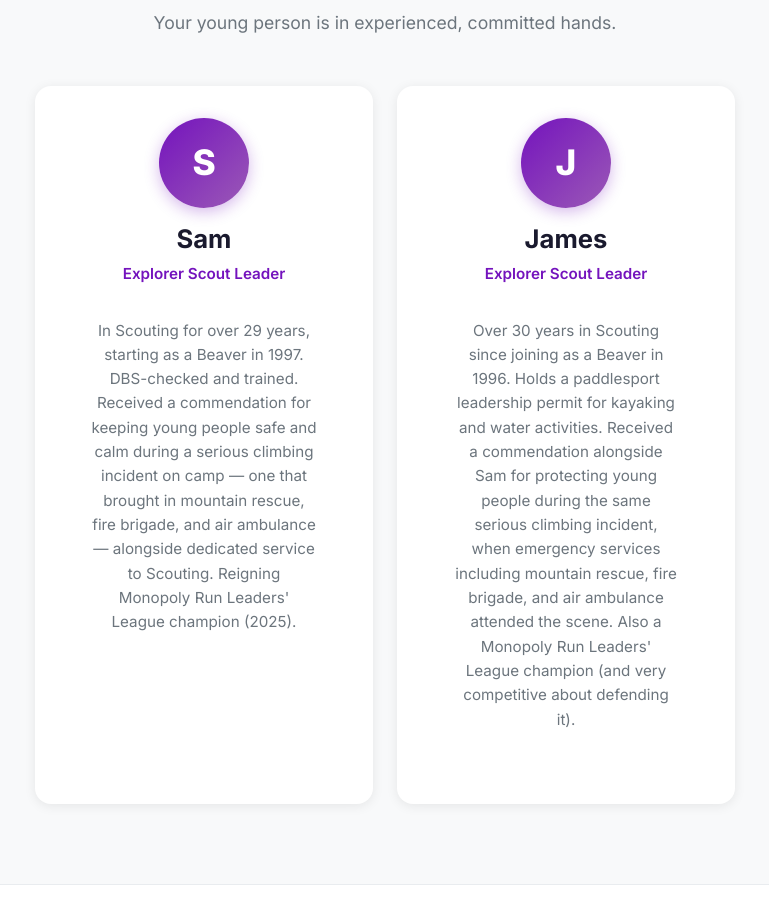
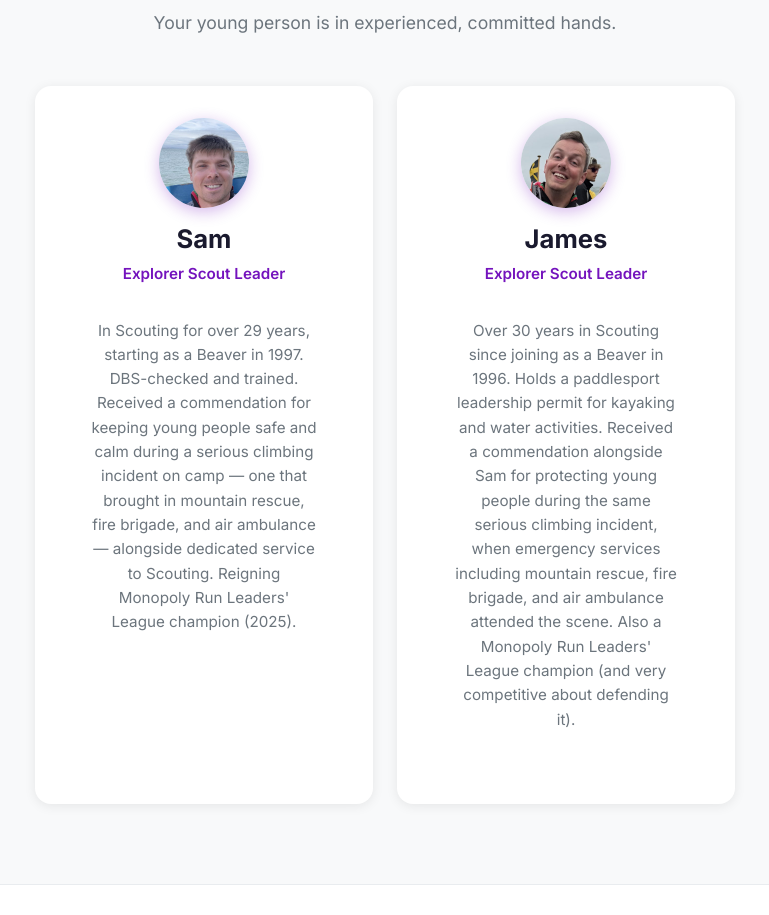
Before and after one commit to mrapoc/Triffidesu-website, a website: page index.html in a window 1280 px wide. Shown: the part 5333-6248 px from the top of the page, without its empty margins (255-1024 px from the left). Drawn offline with Linux system fonts and the light colour scheme; no server answers.

Commit message:
Add photos for both leaders (#5)
Replaces the "S" and "J" initials on the Meet the Leaders cards.

Sam's was picked by cropping each of the four supplied photos to the circle it
would actually render as, rather than judging them full size — which changed the
answer. The lighthouse selfie has the best expression but his face runs to the
right edge of the frame, so no square crop centres it.

Both photos carried EXIF orientation 6, so the rotation is baked into the pixels
rather than left to the viewer to honour, and both carried camera and GPS blocks
that are stripped on re-encode. Cropped to head and shoulders with the necker in
frame and the children in the source frames outside the crop, then resized to
360px for a 90px slot — 3.2MB and 3.5MB down to 21KB and 25KB.

A .leader-photo class matches .leader-avatar exactly, so the two cards sit
level. The initial style is unused on this page now but stays for any leader
added later.

```diff
--- a/css/style.css
+++ b/css/style.css
@@ -1459,6 +1459,17 @@ body.lightbox-open {
   box-shadow: 0 4px 15px rgba(116, 19, 189, 0.3);
 }
 
+/* Same circle as the initial above, so a leader with a photo and one without
+   still sit level beside each other. */
+.leader-photo {
+  width: 90px;
+  height: 90px;
+  margin: 0 auto 1rem;
+  border-radius: 50%;
+  object-fit: cover;
+  box-shadow: 0 4px 15px rgba(116, 19, 189, 0.3);
+}
+
 /* ===== CLS PREVENTION ===== */
 .instagram-feed-area {
   min-height: 400px;
--- a/index.html
+++ b/index.html
@@ -342,13 +342,13 @@
       </div>
       <div class="activity-grid" style="max-width: 700px; margin: 0 auto;">
         <div class="activity-card" style="text-align: center; padding: 2rem;">
-          <div class="leader-avatar">S</div>
+          <img src="images/sam.jpg" alt="Sam, Explorer Scout Leader at Triffid Explorer Scouts" class="leader-photo" width="90" height="90" loading="lazy">
           <h3>Sam</h3>
           <p style="color: var(--purple); font-weight: 600; margin-bottom: 0.5rem;">Explorer Scout Leader</p>
           <p>In Scouting for over 29 years, starting as a Beaver in 1997. DBS-checked and trained. Received a commendation for keeping young people safe and calm during a serious climbing incident on camp &mdash; one that brought in mountain rescue, fire brigade, and air ambulance &mdash; alongside dedicated service to Scouting. Reigning Monopoly Run Leaders' League champion (2025).</p>
         </div>
         <div class="activity-card" style="text-align: center; padding: 2rem;">
-          <div class="leader-avatar">J</div>
+          <img src="images/james.jpg" alt="James, Explorer Scout Leader at Triffid Explorer Scouts" class="leader-photo" width="90" height="90" loading="lazy">
           <h3>James</h3>
           <p style="color: var(--purple); font-weight: 600; margin-bottom: 0.5rem;">Explorer Scout Leader</p>
           <p>Over 30 years in Scouting since joining as a Beaver in 1996. Holds a paddlesport leadership permit for kayaking and water activities. Received a commendation alongside Sam for protecting young people during the same serious climbing incident, when emergency services including mountain rescue, fire brigade, and air ambulance attended the scene. Also a Monopoly Run Leaders' League champion (and very competitive about defending it).</p>
```
Also changed, not shown: images/james.jpg (added), images/sam.jpg (added).
